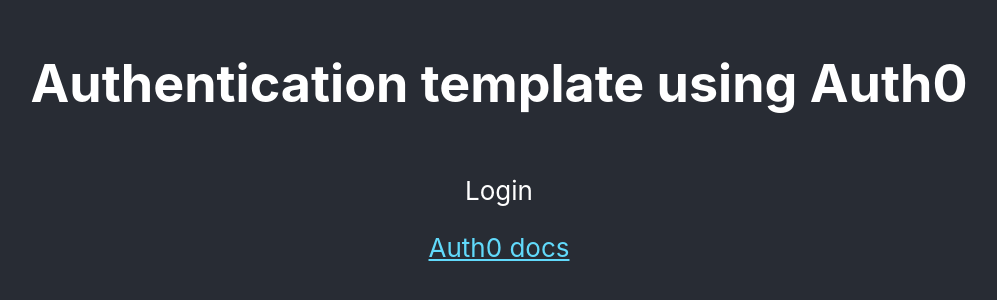
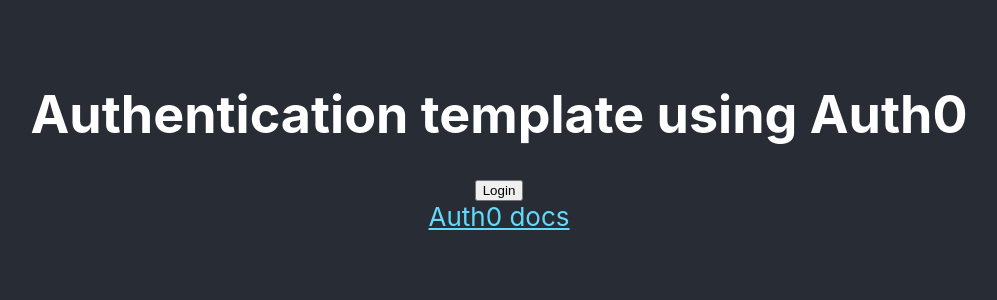
Before and after one commit to cjtay/template-auth0-react, a React (Create React App) app: page / in a window 1280 px wide. Shown: the part 260-560 px from the top of the page, without its empty margins (141-1138 px from the left). Built offline with nearby package versions, Linux system fonts and the light colour scheme.

Commit message:
display user info, added logout

```diff
--- a/src/App.js
+++ b/src/App.js
@@ -4,12 +4,20 @@
 import './App.css';
 
 function App() {
-    const { loginWithRedirect } = useAuth0();
+    const { isAuthenticated, user, loginWithRedirect, logout } = useAuth0();
+    if (user) {
+        console.log('user: ', user);
+    }
     return (
         <div className='App'>
             <header className='App-header'>
                 <h1>Authentication template using Auth0</h1>
-                <p onClick={loginWithRedirect}>Login</p>
+                {isAuthenticated ? (
+                    <button onClick={logout}>Logout</button>
+                ) : (
+                    <button onClick={loginWithRedirect}>Login</button>
+                )}
+
                 <a
                     className='App-link'
                     href='https://auth0.com/docs/quickstart/spa/react'
@@ -18,6 +26,15 @@
                 >
                     Auth0 docs
                 </a>
+                {user && (
+                    <>
+                        <div>Name: {user.name}</div>
+                        <div>Email {user.email}</div>
+                        <div>Role: {user.roles}</div>
+                        <div>Nickname: {user.nickname}</div>
+                        <img src={user.picture} alt='user' />
+                    </>
+                )}
             </header>
         </div>
     );
```
